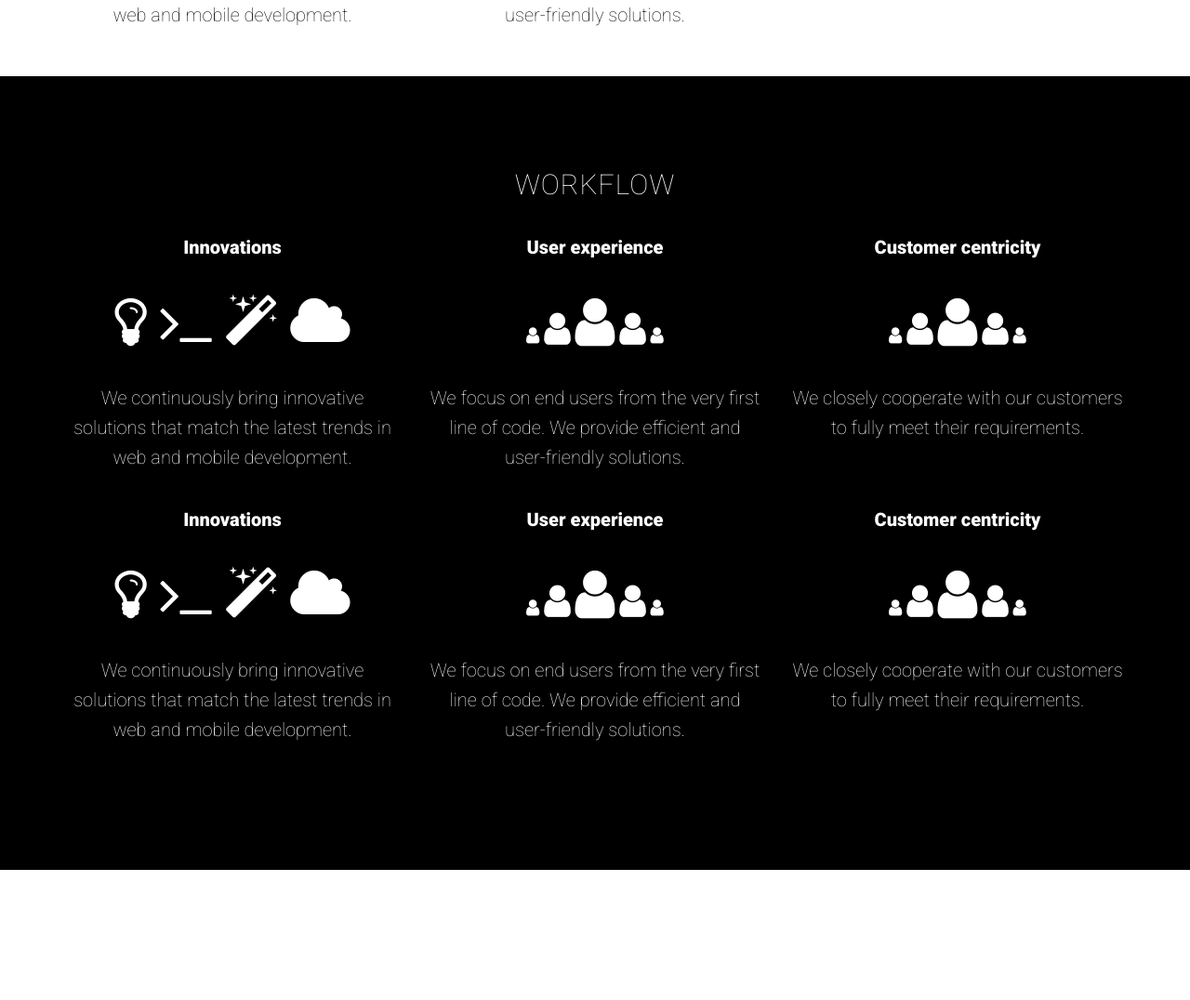
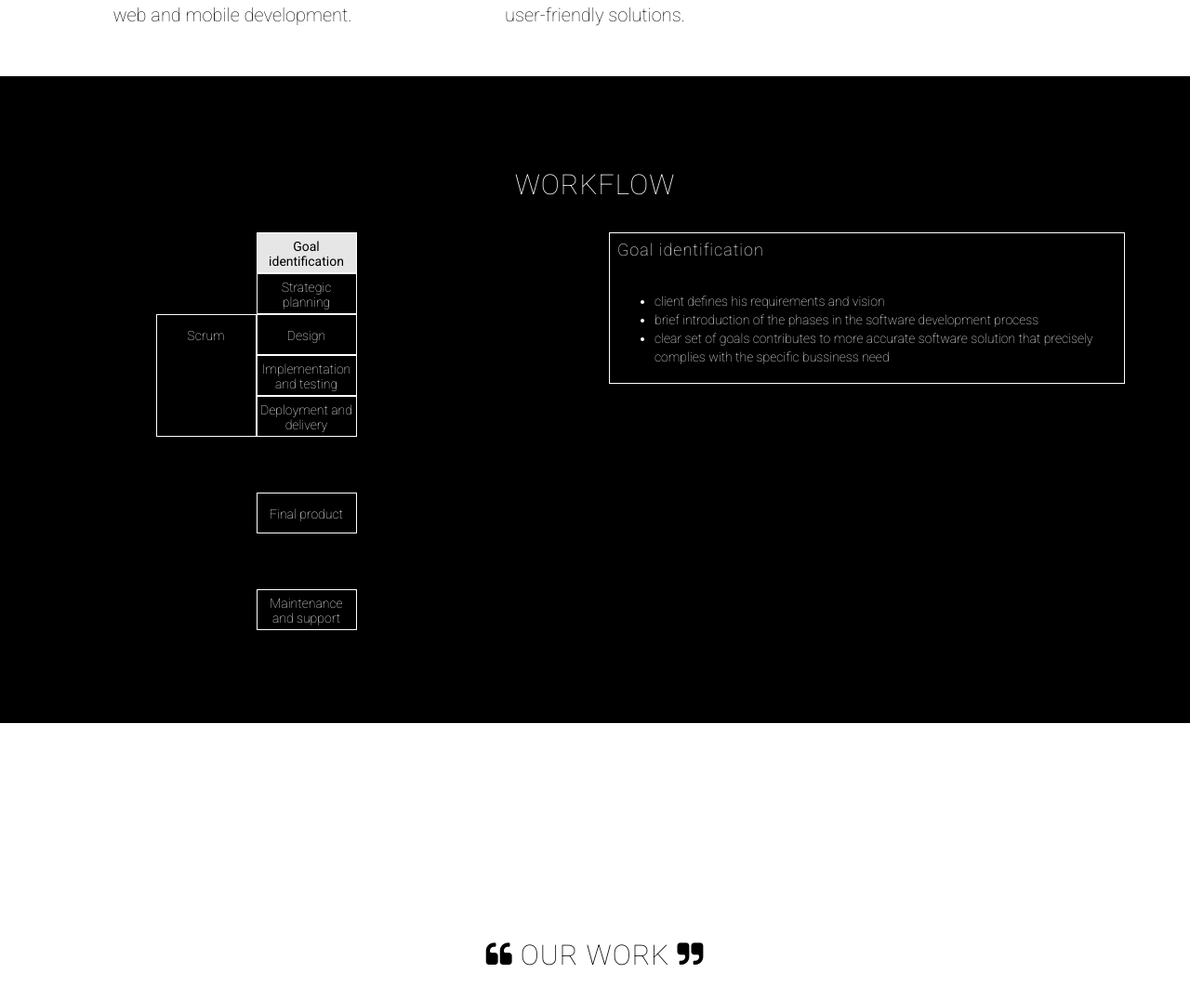
Before and after one commit to peterkajan/EntropiaSite, a Django app: page / in a window 1280 px wide. Shown: the part 1618-2694 px from the top of the page at 93% size. Run offline with Django 3.2, Linux system fonts and the light colour scheme; some libraries are stand-ins or nearby versions.

Commit message:
workflow - aligning steps, changing description text using javascript

```diff
--- a/home/static/home/css/styles.css
+++ b/home/static/home/css/styles.css
@@ -1,7 +1,4 @@
 /* custom styles*/
-h3 {
-	text-decoration: underline;
-}
 .bottom_zero {
     text-align:center;
     padding-left: 10px;
@@ -98,6 +95,10 @@ h3 {
 }
 
 /*solution*/
+.solution h3 {
+    text-decoration: underline;
+}
+
 .solution .main-heading {
     margin-top: 60px;
 }
@@ -121,3 +122,59 @@ h3 {
 .solution .provided .multiplat .images {
 	padding-top: 20px;
 }
+
+/*workflow*/
+.workflow .cell {
+    width: 108px;
+    height: 44px;
+    border: solid 1px; #fff;
+    margin-left: 108px;
+    line-height: 42px;  /* aligning content to vertical middle */
+}
+
+    .workflow .cell span{
+        /* aligning content to vertical middle */
+        vertical-align: middle;
+        display: inline-block;
+        line-height: normal;
+    }
+
+    .workflow .cell.selected {
+        color: #000;
+        border-color: #fff;
+        font-weight: 400;
+        background-color: rgba(255, 255, 255, 0.9);
+    }
+
+    .workflow .cell[data-step]:hover {
+        font-weight: 400;
+        color: #28C3AB;
+        border-color: #fff;
+    }
+
+    .workflow .scrum {
+        height: 132px;
+    }
+
+
+    .workflow .product{
+        margin-top: 60px;
+    }
+
+    .workflow .support{
+        margin-top: 60px;
+    }
+
+.workflow .scrum-cont {
+    width: 216px;
+}
+
+    .workflow .scrum-cont .cell{
+        margin-left: 0;
+    }
+
+.workflow .desc {
+    text-align: left;
+    border: 1px solid white;
+    padding: 8px;
+}
--- a/home/templates/home/index.html
+++ b/home/templates/home/index.html
@@ -203,120 +203,7 @@
     <!-- WORKFLOW -->
     <section id="workflow" class="workflow">
       <div class="section-body">
-        <div class="container">
-          <div class="row">
-            <div class="col-lg-8 col-lg-offset-2 cell">
-              <h2 class="main-heading">WORKFLOW</h2>
-            </div>
-          </div>
-
-          <div class="row">
-            <div class="col-sm-8 col-sm-offset-2 col-md-4 col-md-offset-0 cell">
-              <p>
-                <b>Innovations</b>
-              </p>
-              <p class="images">
-                <i class="fa fa-lightbulb-o icon-h-large fa-3x"></i>
-                &nbsp
-                <i class="fa fa-terminal icon-h-large fa-3x"></i>
-                &nbsp
-                <i class="fa fa-magic icon-h-large fa-3x"></i>
-                &nbsp
-                <i class="fa fa-cloud icon-h-large fa-3x"></i>
-              </p>
-              <p>
-                We continuously bring innovative solutions that match the latest trends in web and mobile development.
-              </p>
-            </div>
-
-            <div class="col-sm-8 col-sm-offset-2 col-md-4 col-md-offset-0 cell">
-              <p>
-                <b>User experience</b>
-              </p>
-              <p class="images">
-                <i class="fa fa-user icon-h-large fa-1x"></i>
-                <i class="fa fa-user icon-h-large fa-2x"></i>
-                <i class="fa fa-user icon-h-large fa-3x"></i>
-                <i class="fa fa-user icon-h-large fa-2x"></i>
-                <i class="fa fa-user icon-h-large fa-1x"></i>
-              </p>
-              <p>
-                We focus on end users from the very first line of code. We provide efficient and user-friendly solutions.
-              </p>
-            </div>
-
-            <div class="col-sm-8 col-sm-offset-2 col-sm-offset-2 col-md-4 col-md-offset-0 cell">
-              <p>
-                <b>Customer centricity</b>
-              </p>
-              <p class="images">
-                <i class="fa fa-user icon-h-large fa-1x"></i>
-                <i class="fa fa-user icon-h-large fa-2x"></i>
-                <i class="fa fa-user icon-h-large fa-3x"></i>
-                <i class="fa fa-user icon-h-large fa-2x"></i>
-                <i class="fa fa-user icon-h-large fa-1x"></i>
-              </p>
-              <p>
-                We closely cooperate with our customers to fully meet their requirements.
-              </p>
-            </div>
-          </div>
-          <!-- row -->
-
-          <div class="row">
-            <div class="col-sm-8 col-sm-offset-2 col-md-4 col-md-offset-0 cell">
-              <p>
-                <b>Innovations</b>
-              </p>
-              <p class="images">
-                <i class="fa fa-lightbulb-o icon-h-large fa-3x"></i>
-                &nbsp
-                <i class="fa fa-terminal icon-h-large fa-3x"></i>
-                &nbsp
-                <i class="fa fa-magic icon-h-large fa-3x"></i>
-                &nbsp
-                <i class="fa fa-cloud icon-h-large fa-3x"></i>
-              </p>
-              <p>
-                We continuously bring innovative solutions that match the latest trends in web and mobile development.
-              </p>
-            </div>
-
-            <div class="col-sm-8 col-sm-offset-2 col-md-4 col-md-offset-0 cell">
-              <p>
-                <b>User experience</b>
-              </p>
-              <p class="images">
-                <i class="fa fa-user icon-h-large fa-1x"></i>
-                <i class="fa fa-user icon-h-large fa-2x"></i>
-                <i class="fa fa-user icon-h-large fa-3x"></i>
-                <i class="fa fa-user icon-h-large fa-2x"></i>
-                <i class="fa fa-user icon-h-large fa-1x"></i>
-              </p>
-              <p>
-                We focus on end users from the very first line of code. We provide efficient and user-friendly solutions.
-              </p>
-            </div>
-
-            <div class="col-sm-8 col-sm-offset-2 col-sm-offset-2 col-md-4 col-md-offset-0 cell">
-              <p>
-                <b>Customer centricity</b>
-              </p>
-              <p class="images">
-                <i class="fa fa-user icon-h-large fa-1x"></i>
-                <i class="fa fa-user icon-h-large fa-2x"></i>
-                <i class="fa fa-user icon-h-large fa-3x"></i>
-                <i class="fa fa-user icon-h-large fa-2x"></i>
-                <i class="fa fa-user icon-h-large fa-1x"></i>
-              </p>
-              <p>
-                We closely cooperate with our customers to fully meet their requirements.
-              </p>
-            </div>
-          </div>
-          <!-- row -->
-        </div>
-        <!-- container -->
+         {% include "home/workflow.html" %}
       </div>
       <!-- section-body -->
     </section>
@@ -409,5 +296,28 @@
     <script src="{% static 'dist/js/bootstrap.min.js' %}"></script>
     <script src="http://cdnjs.cloudflare.com/ajax/libs/jquery-easing/1.3/jquery.easing.min.js"></script>
     <script src="{% static 'dist/js/grayscale.js' %}"></script>
+
+    <script>
+      function stepDescElem(stepElem) {
+        step = stepElem.attr('data-step');
+        console.log('.' + step + '-desc');
+        return $('.' + step + '-desc');
+      }
+
+      $( function(){
+        $('.workflow .cell[data-step]').on('click', function() {
+
+          $('.workflow .cell[data-step]').each( function() {
+            $(this).removeClass('selected');
+          });
+          $(this).addClass('selected');
+
+          $('.desc > div').each( function() {
+            $(this).addClass('hidden');
+          });
+          stepDescElem($(this)).removeClass('hidden');
+        })
+      });
+    </script>
   </body>
 </html>
--- /dev/null
+++ b/home/templates/home/workflow.html
@@ -0,0 +1,69 @@
+<div class="container">
+  <div class="row">
+    <div class="col-lg-8 col-lg-offset-2">
+      <h2 class="main-heading">WORKFLOW</h2>
+    </div>
+  </div>
+
+  <div class="row">
+    <div class="col-xs-6 col-sm-6 col-md-5 col-md-offset-1">
+      <div class="cell selected" data-step="goal">
+        <span>Goal identification</span>
+      </div>
+      <div class="cell" data-step="plan">
+        <span>Strategic planning</span>
+      </div>
+      <div class="scrum-cont row">
+        <div class="col-xs-6 col-sm-6">
+          <div class="cell scrum" data-step="scrum">
+            <span>Scrum</span>
+          </div>
+        </div>
+        <div class="col-xs-6 col-sm-6">
+          <div class="cell" data-step="design">
+            <span>Design</span>
+          </div>
+          <div class="cell" data-step="impl">
+            <span>Implementation and testing</span>
+          </div>
+          <div class="cell" data-step="delivery">
+            <span>Deployment and delivery</span>
+          </div>
+        </div>
+      </div>
+      <div class="cell product">
+        <span>Final product</span>
+      </div>
+      <div class="cell support" data-step="support">
+        <span>Maintenance <br>and support</span>
+      </div>
+    </div>
+    <div class="col-xs-6 col-sm-6">
+      <div class="desc">
+        <div class="goal-desc">
+          <h4>Goal identification</h4>
+          <ul>
+            <li>client defines his requirements and vision</li>
+            <li>brief introduction of the phases in the software development process</li>
+            <li>clear set of goals contributes to more accurate software solution that precisely complies with the specific bussiness need</li>
+          </ul>
+        </div>
+        <div class="plan-desc hidden">
+          <h4>Strategic planning</h4>
+          <ul>
+            <li>identification and analysis of business and technical requirements</li>
+            <li>analysis of the business environment, competitors and identification of the end user profiles</li>
+            <li>development of prioties in case one of goals is beyond budget</li>
+          </ul>
+        </div>
+        <div class="scrum-desc hidden">bla3</div>
+        <div class="design-desc hidden">bla4</div>
+        <div class="impl-desc hidden">bla5</div>
+        <div class="delivery-desc hidden">bla6</div>
+        <div class="support-desc hidden">bla7</div>
+      </div>
+    </div>
+  </div> <!-- row -->
+
+</div>
+<!-- container -->
```
